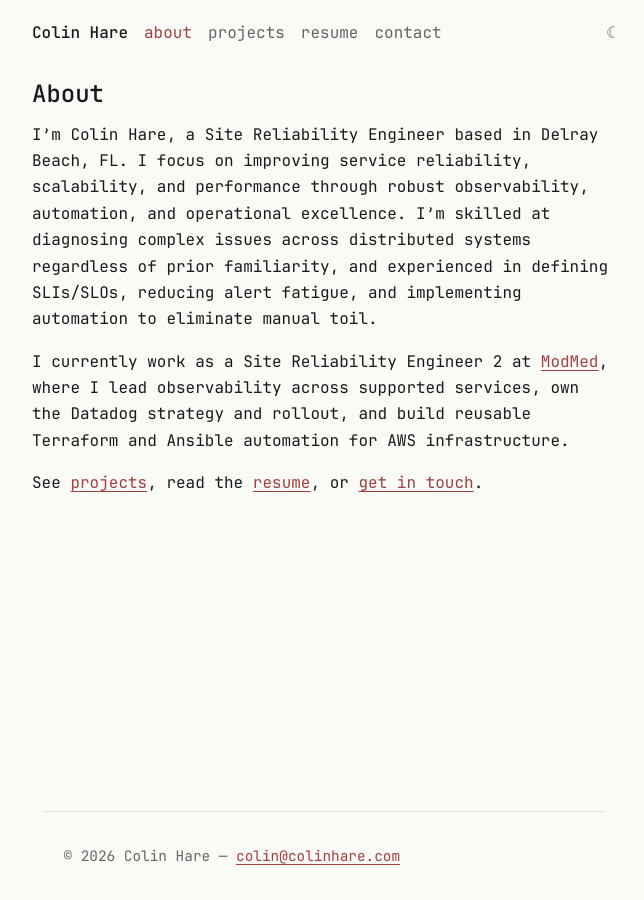
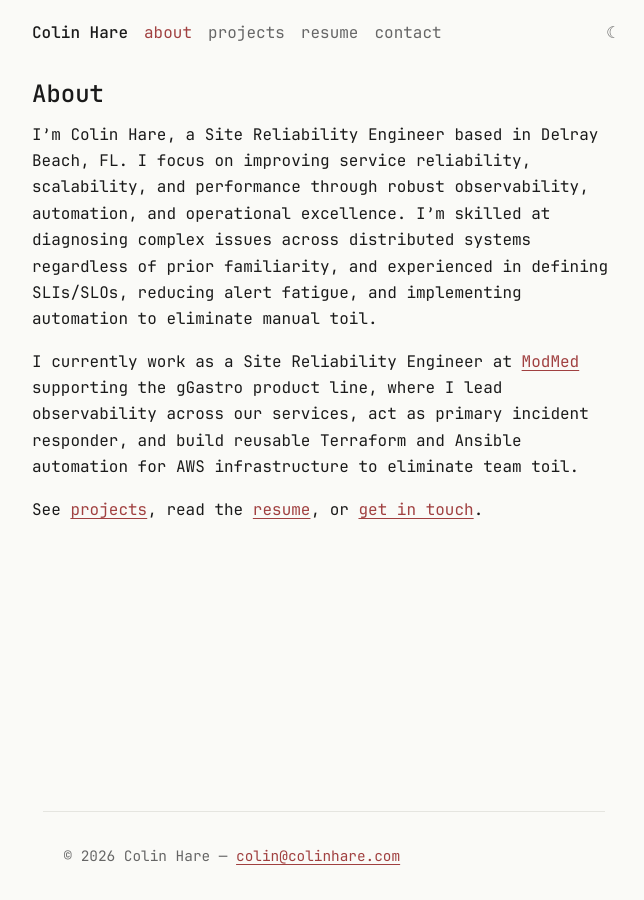
Before and after one commit to cthare/cthare.github.io, a Jekyll site: the page built from index.md, in a window 1280 px wide. Shown: the whole page, without its empty margins (316-960 px from the left). Built offline with Jekyll 4.4.1, drawn with Linux system fonts in a browser that asks for light colours.

Commit message:
additional blurb update - fixed current position wording

```diff
--- a/index.md
+++ b/index.md
@@ -6,6 +6,6 @@ permalink: /
 
 I'm Colin Hare, a Site Reliability Engineer based in Delray Beach, FL. I focus on improving service reliability, scalability, and performance through robust observability, automation, and operational excellence. I'm skilled at diagnosing complex issues across distributed systems regardless of prior familiarity, and experienced in defining SLIs/SLOs, reducing alert fatigue, and implementing automation to eliminate manual toil.
 
-I currently work as a Site Reliability Engineer 2 at [ModMed](https://www.modmed.com), where I lead observability across supported services, own the Datadog strategy and rollout, and build reusable Terraform and Ansible automation for AWS infrastructure.
+I currently work as a Site Reliability Engineer at [ModMed](https://www.modmed.com) supporting the gGastro product line, where I lead observability across our services, act as primary incident responder, and build reusable Terraform and Ansible automation for AWS infrastructure to eliminate team toil.
 
 See [projects](/projects/), read the [resume](/resume/), or [get in touch](/contact/).
```
